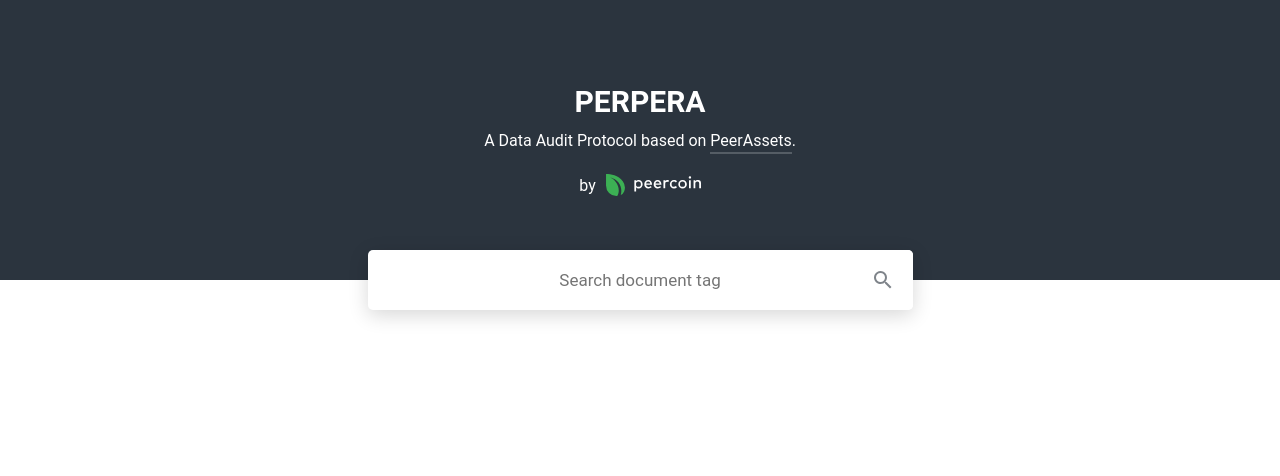
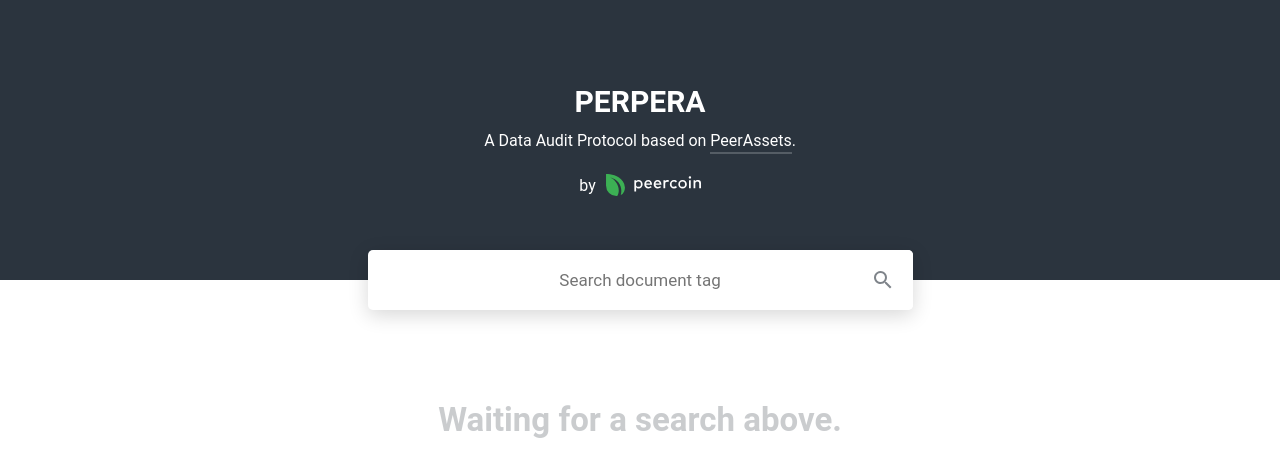
Before and after one commit to peercoin/perpera-web, a React (Create React App) app: page / in a window 1280 px wide. Shown: the top 476 px of the page. Built offline with nearby package versions, Linux system fonts and the light colour scheme.

Commit message:
Adding results components

```diff
--- a/src/components/App/App.tsx
+++ b/src/components/App/App.tsx
@@ -1,6 +1,7 @@
 import * as React from 'react';
 import ObservableHelper from 'src/helpers/Observable';
 import Header from '../Header/Header';
+import Result from '../Result/Result';
 import Search from '../Search/Search';
 import './App.css';
 
@@ -20,6 +21,7 @@
       <div className="AppComp">
         <Header />
         <Search />
+        <Result />
       </div>
     );
   }
--- /dev/null
+++ b/src/components/Result/Result.css
@@ -0,0 +1,26 @@
+.ResultComp {
+  margin-top: 3.5rem;
+}
+
+.ResultComp .waiting-message {
+  font-size: 3.3rem;
+  font-weight: bold;
+  color: var(--color-chalk);
+  opacity: 0;
+  text-align: center;
+  margin-top: 9rem;
+  animation: fade-in-scale 0.5s ease-in-out forwards;
+  animation-delay: 0.1s;
+}
+
+@keyframes fade-in-scale {
+  0% {
+    opacity: 0;
+    transform: scale(0.9);
+  }
+
+  100% {
+    opacity: 0.25;
+    transform: scale(1);
+  }
+}
--- /dev/null
+++ b/src/components/Result/Result.tsx
@@ -0,0 +1,58 @@
+import * as React from 'react';
+import ObservableHelper from '../../helpers/Observable';
+import ResultDetails from '../ResultDetails/ResultDetails';
+import './Result.css';
+
+interface IState {
+  result: object | undefined;
+  isSearchArrived: boolean;
+}
+
+
+class Result extends React.Component<{}, IState> {
+  constructor(props: any) {
+    super(props);
+
+    this.state = {
+      isSearchArrived: false,
+      result: undefined
+    }
+  }
+
+  public componentWillMount() {
+    ObservableHelper.on('onSearch', (result: object | undefined) => {
+      this.setState({
+        isSearchArrived: true,
+        result
+      });
+    })
+  }
+
+  public render() {
+    let resultComp;
+
+    if (!this.state.isSearchArrived) {
+      resultComp = (
+        <h2 key="a" className="waiting-message">Waiting for a search above.</h2>
+      );
+    } else if (this.state.result) {
+      resultComp = (
+        <ResultDetails doc={this.state.result} />
+      );
+    } else {
+      resultComp = (
+        <h2 key="b" className="waiting-message">No results found for this document tag.</h2>
+      )
+    }
+
+    return (
+      <div className="ResultComp">
+        <div className="container">
+          {resultComp}
+        </div>
+      </div>
+    );
+  }
+}
+
+export default Result;
--- /dev/null
+++ b/src/components/ResultDetails/ResultDetails.css
@@ -0,0 +1,6 @@
+.ResultDetailsComp {
+  background: #fff;
+  border-radius: 5px;
+  box-shadow: 0 5px 20px rgba(0,0,0,0.16);
+  padding: 1.8rem 1.7rem;
+}
--- /dev/null
+++ b/src/components/ResultDetails/ResultDetails.tsx
@@ -0,0 +1,18 @@
+import * as React from 'react';
+import './ResultDetails.css';
+
+interface IProps {
+  doc: any;
+}
+
+class ResultDetails extends React.Component<IProps> {
+  public render() {
+    return (
+      <div className="ResultDetailsComp">
+        <h1>Details!</h1>
+      </div>
+    );
+  }
+}
+
+export default ResultDetails;
--- a/src/components/Search/Search.tsx
+++ b/src/components/Search/Search.tsx
@@ -4,8 +4,8 @@
 import './Search.css';
 
 interface IState {
-  searchText: string,
-  networkType: string
+  searchText: string;
+  networkType: string;
 }
 
 class Search extends React.Component<{}, IState> {
@@ -36,6 +36,11 @@
 
     await doc.sync();
     doc = this.formatDate(doc);
+
+    if (Array.from(doc.blocks).length < 1) {
+      doc = undefined;
+    }
+
     ObservableHelper.fire('onSearch', doc);
   }
 
```
